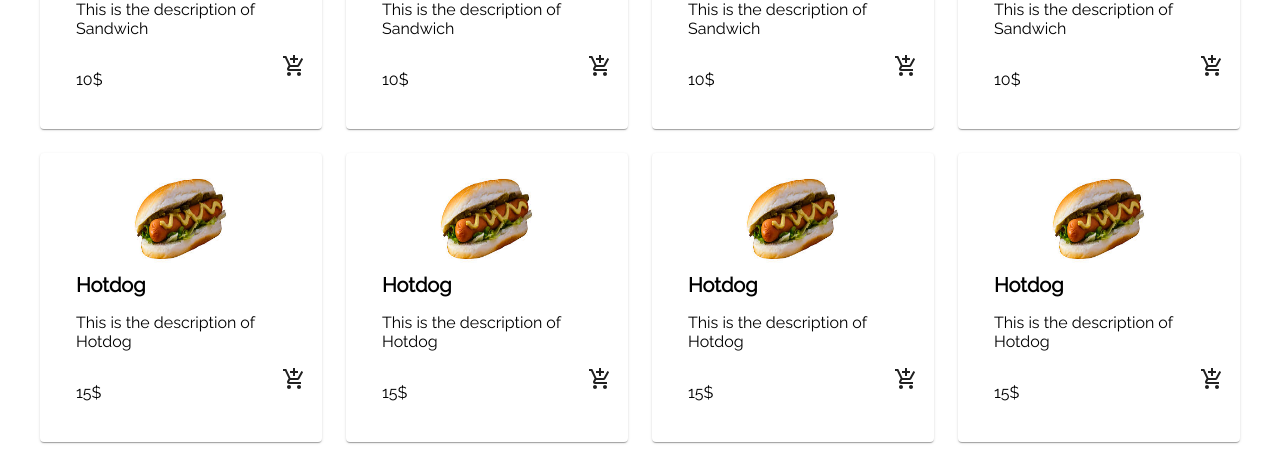
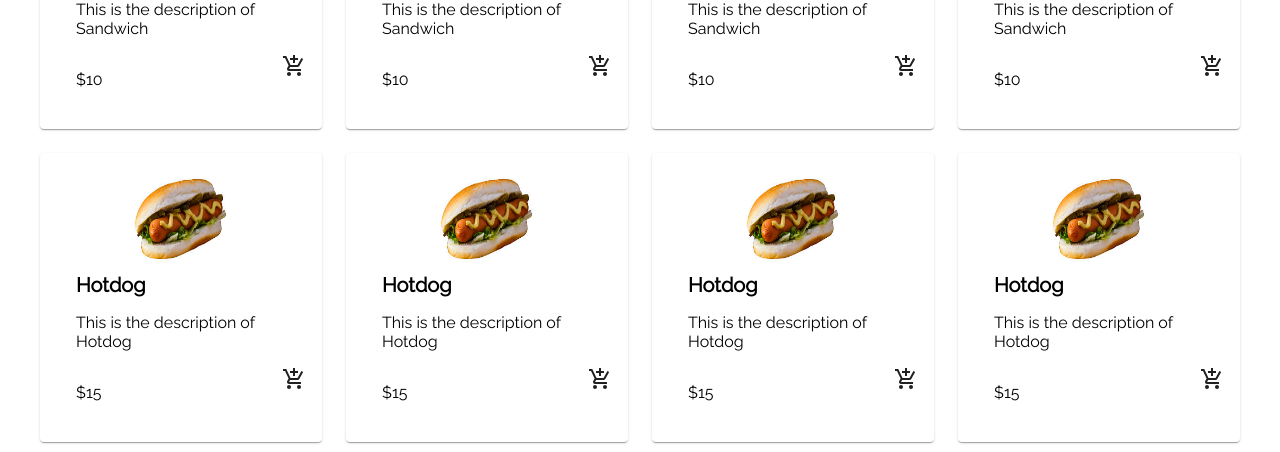
Before and after one commit to mightyFZeus/resturant, a React (Create React App) app: page /menu in a window 1280 px wide. Shown: the part 264-716 px from the top of the page. Built offline with nearby package versions, Linux system fonts and the light colour scheme.

Commit message:
pop up done

```diff
--- a/package.json
+++ b/package.json
@@ -16,7 +16,6 @@
     "react-router-dom": "^5.2.0",
     "react-scripts": "4.0.3",
     "react-slideshow-image": "^3.5.0",
-    "react-toastify": "^7.0.4",
     "react-uuid": "^1.0.2",
     "web-vitals": "^1.1.2"
   },
--- a/src/Context/CartState.jsx
+++ b/src/Context/CartState.jsx
@@ -2,8 +2,22 @@ import React, {useReducer} from 'react'
 import cartContext from './CartContext'
 import Reducer from './Reducer'
 import {ADD_TO_CART, DELETE_FROM_CART, CLEAR} from './CartTypes'
+import toast from 'react-hot-toast';
+import Test from './Test2'
 
 const CartState = (props) => {
+
+    const notify = () => toast('Item Deleted',{
+        duration: 2000,
+  position: 'top-center',
+  style: {
+   backgroundColor:'red',
+    padding: '16px',
+    color: 'white',
+  },
+
+  icon: '👏',
+    });
     const initialState = {
         cart:[] // {id:123, price: 'price', image:'image'}
     }
@@ -20,6 +34,7 @@ const CartState = (props) => {
         }
     // delete from cart
         const deleteFromCart =(itemID) =>{
+            notify();
             dispatch({
                 type:DELETE_FROM_CART,
                 payload:itemID
@@ -38,8 +53,10 @@ const CartState = (props) => {
             deleteFromCart,
             clearCart
         }}>
+            <Test style={{display:'none'}} />
             {props.children}
         </cartContext.Provider>
+
     )
 }
 
--- /dev/null
+++ b/src/Context/Test2.jsx
@@ -0,0 +1,13 @@
+import toast, { Toaster } from 'react-hot-toast';
+
+const notify = () => toast('Here is your toast.');
+const Test = () => {
+  return (
+    <div>
+      <button className='none' onClick={notify}>Make me a toast</button>
+      <Toaster />
+    </div>
+  );
+};
+
+export default Test
--- a/src/components/Cart/Cart.jsx
+++ b/src/components/Cart/Cart.jsx
@@ -10,11 +10,38 @@ import face from '../../assets/images/face.png'
 
 
 
+
+
 const Cart = () => {
     const {cart, deleteFromCart, clearCart} = useContext(cartContext)
     const classes =  useStyles()
+    console.log(cart)
 
 
+
+    const sumOfPrice = cart.map((item)=>(
+      item.content.nextElementSibling.innerText
+
+    ))
+
+    const turnedToNmuber = sumOfPrice.map((item)=>(
+        item.slice(1,3)
+    ))
+
+    console.log(turnedToNmuber)
+
+    let sumOfPriceNumber = turnedToNmuber.map(i=>Number(i));
+    console.log(sumOfPriceNumber);
+
+
+
+        let sumTotal = 0;
+
+        for (let i = 0; i < sumOfPriceNumber.length; i++) {
+            sumTotal += sumOfPriceNumber[i]
+        }
+
+        console.log(sumTotal)
 
 
     return (
@@ -39,11 +66,10 @@ const Cart = () => {
 
                       <img className='cart-image' alt='item-name' src={item.content.children[0].currentSrc} />
                       <div className='cart-name-price-div'>
-                       <p>{item.content.childNodes[1].innerHTML}</p>
+                       <p className='name'>{item.content.childNodes[1].innerHTML}</p>
                        <p>{item.content.nextSibling.innerText}</p>
-                       <DeleteIcon onClick={()=> deleteFromCart(item.id)    } />
-
                       </div>
+                      <DeleteIcon onClick={()=> deleteFromCart(item.id)    } />
 
                    </div>
 
@@ -54,6 +80,7 @@ const Cart = () => {
                    ))}
 
                </Grid>
+               <p className='total'>Total:${sumTotal}</p>
             </div>
 
                 :
--- a/src/components/Cart/Styles.css
+++ b/src/components/Cart/Styles.css
@@ -15,6 +15,17 @@
     text-align: center;
     font-size: 30px;
     font-weight: bold;
+}
+
+.total{
+    text-align: center;
+    font-size: 40px;
+    font-weight: bold;
+    margin-bottom: 0;
+}
+
+.name{
+    font-weight: bolder;
 }
 
 .empty-cart{
--- a/src/components/Menu/Menu.jsx
+++ b/src/components/Menu/Menu.jsx
@@ -18,56 +18,56 @@ const menuItems = [
         id: 1,
         name:'HotDog',
         description:'This is the description of Sandwich',
-        price:'10$',
+        price:'10',
         image: hot
     },
     {
         id: 2,
         name:'Pomo',
         description:'This is the description of Sandwich',
-        price:'10$',
+        price:'10',
         image: pomo
     },
     {
         id: 3,
         name:'Sandwich',
         description:'This is the description of Sandwich',
-        price:'10$',
+        price:'10',
         image: sandwich
     },
     {
         id: 4,
         name:'Pizza',
         description:'This is the description of Sandwich',
-        price:'10$',
+        price:'10',
         image: pizzza
     },
     {
         id:5,
         name:'Hotdog',
         description:'This is the description of Hotdog ',
-        price:'15$',
+        price:'15',
         image:hot
     },
     {
         id:6,
         name:'Hotdog',
         description:'This is the description of Hotdog ',
-        price:'15$',
+        price:'15',
         image:hot
     },
     {
         id:7,
         name:'Hotdog',
         description:'This is the description of Hotdog ',
-        price:'15$',
+        price:'15',
         image:hot
     },
     {
         id:8,
         name:'Hotdog',
         description:'This is the description of Hotdog ',
-        price:'15$',
+        price:'15',
         image:hot
     }
 ]
--- a/src/components/Menu/MenuItem.jsx
+++ b/src/components/Menu/MenuItem.jsx
@@ -59,7 +59,7 @@ const MenuItem = ({image, price, desc, name}) => {
                                 <p className='item-desc'>{desc}</p>
                                </div>
                              <div  className='price-cart'>
-                             <p>{price}</p>
+                             <p>${price}</p>
                                 <AddShoppingCartIcon className={classes.addIcon} onClick={onClickHandler}  />
                              </div>
 
--- a/src/components/NavBar/NavBar.jsx
+++ b/src/components/NavBar/NavBar.jsx
@@ -40,11 +40,12 @@ const NavBar = ({amountOfAmounts}) => {
                 Home
               </Link>
             </li>
+            <Link className='link-color' to='/menu'>
            <li>
-           <Link className='link-color' to='/menu'>
+
              Menu
+           </li>
            </Link>
-           </li>
             <li>Services</li>
             <li>Sign In</li>
             <Link to='/cart'>
@@ -75,16 +76,16 @@ const NavBar = ({amountOfAmounts}) => {
                     onClose={toggleDrawer(false)}
                   >
                     <List>
-                      <ListItem>
-                      <Link className={classes.linkColor} to='/'>
+                    <Link className={classes.linkColor} to='/'>
+                        <ListItem>
                         Home
+                      </ListItem>
                       </Link>
+                      <Link className={classes.linkColor} to='/menu'>
+                        <ListItem>
+                        Menu
                       </ListItem>
-                      <ListItem>
-                      <Link className={classes.linkColor} to='/menu'>
-                        Menu
                       </Link>
-                      </ListItem>
                       <ListItem>
                        Services
                       </ListItem>
```
Also changed, not shown: 1 other file (tests, documents, lock files or other folders).
